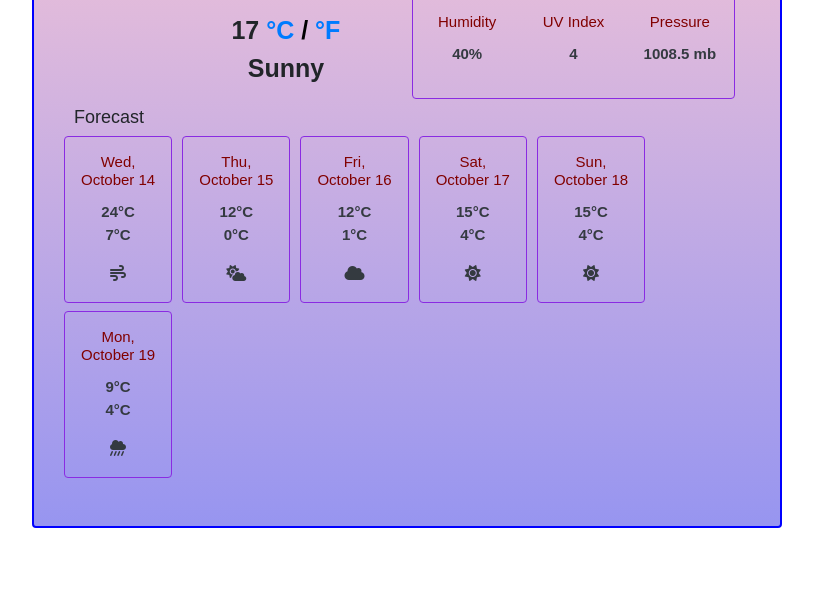
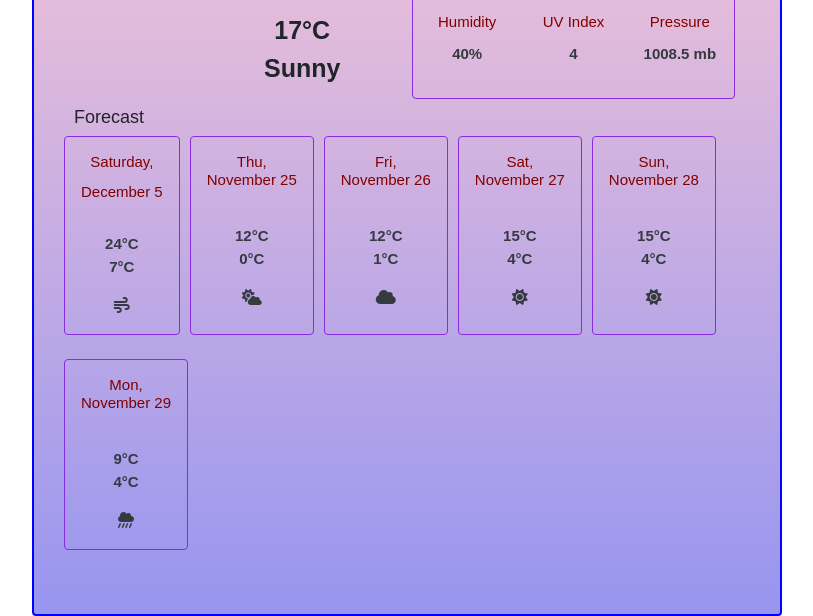
Before and after one commit to evernow19/weatherApp, a plain HTML site: page index.html in a window 1280 px wide. Shown: the part 227-843 px from the top of the page, without its empty margins (233-1046 px from the left). Before the commit the page ends 800 px from the top, so only its background shows below. Drawn offline with nearby package versions, Linux system fonts and the light colour scheme; a web font is replaced by a local one.

Commit message:
Update index.html

```diff
--- a/index.html
+++ b/index.html
@@ -6,7 +6,8 @@
     <meta name="viewport" content="width=device-width, initial-scale=1.0">
     <link rel="stylesheet" href="https://cdn.jsdelivr.net/npm/bootstrap@4.5.3/dist/css/bootstrap.min.css"
         integrity="sha384-TX8t27EcRE3e/ihU7zmQxVncDAy5uIKz4rEkgIXeMed4M0jlfIDPvg6uqKI2xXr2" crossorigin="anonymous">
-    <link rel="stylesheet" href="styles.css">
+    <link rel="stylesheet" href="styles.css" />
+    <script src="https://cdn.jsdelivr.net/npm/axios/dist/axios.min.js"></script>
     <script src="https://code.iconify.design/1/1.0.7/iconify.min.js"></script>
     <link href="https://fonts.googleapis.com/css2?family=Hind+Guntur&display=swap" rel="stylesheet">
     <title>Weather</title>
@@ -28,13 +29,9 @@
                 <span class="iconify" data-icon="wi:day-sunny" data-inline="false" data-width="50"
                     data-height="50"></span>
                 <p class="today">
-                  <span class="temperature" id="temperature">17</span>
-                    <span class="units">
-                      <a href="#" id="celcius-link">°C </a> /
-                      <a href="#" id="fahrenheit-link">°F</a>
-                      </span>
+                  <span class="temperature" id="temperature">17°C</span>
                     <br />
-                    Sunny
+                    <span id="description">Sunny</span>
                 </p>
             </div>
             <div class="details">
@@ -44,11 +41,11 @@
                             <div class="col">
 
                                 <h5 class="card-title">Feels Like</h5>
-                                <p> 16°C</p>
+                                <p id="feels-like"> 16°C</p>
                             </div>
                             <div class="col">
                                 <h5 class="card-title">Wind</h5>
-                                <p>SSE 24 kmh</p>
+                                <p id="wind">SSE 24 kmh</p>
                             </div>
                             <div class="col">
                                 <h5 class="card-title">Dew Point</h5>
@@ -58,7 +55,7 @@
                         <div class="row">
                             <div class="col">
                                 <h5 class="card-title">Humidity</h5>
-                                <p>40%</p>
+                                <p id="humidity">40%</p>
                             </div>
                             <div class="col">
                                 <h5 class="card-title">UV Index</h5>
@@ -66,7 +63,7 @@
                             </div>
                             <div class="col">
                                 <h5 class="card-title">Pressure</h5>
-                                <p> 1008.5 mb</p>
+                                <p id="pressure"> 1008.5 mb</p>
                             </div>
                         </div>
                     </div>
@@ -78,22 +75,26 @@
         <h4>
             Forecast
         </h4>
-        <div class="row ">
-            <div class="card p-3 mb-2 bg-transparent text-dark">
+        <div class="row forecast">
+            <div class="card p-3 mb-4 bg-transparent text-dark">
 
                 <div class="card-body">
-                    <h5 class="card-title">Wed,<br />October 14</h5>
-                    <p class="card-text">24°C
+                    <h5 class="card-title" id="today-forecast">Wednesday,
+
+                    <h5 class="forecast-date" id="today-date-forecast">October 14</h5>
+                   <br />
+                    <p class="card-text"> <span id="high-temp-first-day">24°C</span>
                         <br />
-                        7°C
+                        <span id="low-temp-first-day">7°C</span>
                     </p>
                     <i class="fas fa-wind"></i>
                 </div>
             </div>
-            <div class="card p-3 mb-2 bg-transparent text-dark">
+            <div class="card p-3 mb-4 bg-transparent text-dark">
 
                 <div class="card-body">
-                    <h5 class="card-title">Thu,<br />October 15</h5>
+                    <h5 class="card-title">Thu,<br />November 25</h5>
+                    <br />
                     <p class="card-text">12°C
                         <br />
                         0°C
@@ -101,10 +102,11 @@
                     <i class="fas fa-cloud-sun"></i>
                 </div>
             </div>
-            <div class="card p-3 mb-2 bg-transparent text-dark">
+            <div class="card p-3 mb-4 bg-transparent text-dark">
 
                 <div class="card-body">
-                    <h5 class="card-title">Fri,<br />October 16</h5>
+                    <h5 class="card-title">Fri,<br />November 26</h5>
+                    <br />
                     <p class="card-text">12°C
                         <br />
                         1°C
@@ -112,10 +114,11 @@
                     <i class="fas fa-cloud"></i>
                 </div>
             </div>
-            <div class="card p-3 mb-2 bg-transparent text-dark">
+            <div class="card p-3 mb-4 bg-transparent text-dark">
 
                 <div class="card-body">
-                    <h5 class="card-title">Sat,<br />October 17</h5>
+                    <h5 class="card-title">Sat,<br />November 27</h5>
+                    <br />
                     <p class="card-text">15°C
                         <br />
                         4°C
@@ -123,10 +126,11 @@
                     <i class="fas fa-sun"></i>
                 </div>
             </div>
-            <div class="card p-3 mb-2 bg-transparent text-dark">
+            <div class="card p-3 mb-4 bg-transparent text-dark">
 
                 <div class="card-body">
-                    <h5 class="card-title">Sun,<br />October 18</h5>
+                    <h5 class="card-title">Sun,<br />November 28</h5>
+                    <br />
                     <p class="card-text">15°C
                         <br />
                         4°C
@@ -134,10 +138,11 @@
                     <i class="fas fa-sun"></i>
                 </div>
             </div>
-            <div class="card p-3 mb-2 bg-transparent text-dark">
+            <div class="card p-3 mb-4 bg-transparent text-dark">
 
                 <div class="card-body ">
-                    <h5 class="card-title">Mon,<br />October 19</h5>
+                    <h5 class="card-title">Mon,<br />November 29</h5>
+                    <br />
                     <p class="card-text">9°C
                         <br />
                         4°C
```
